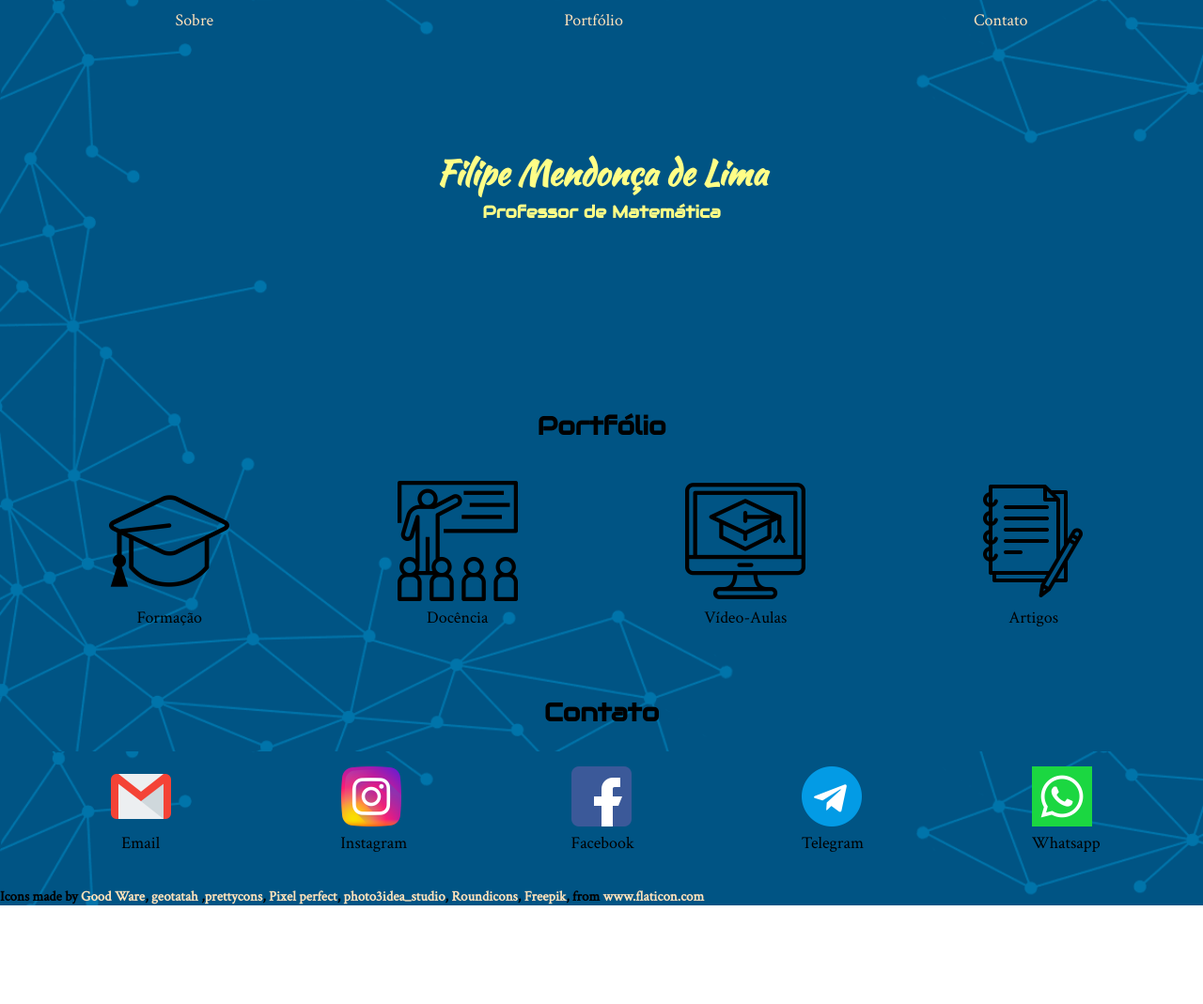
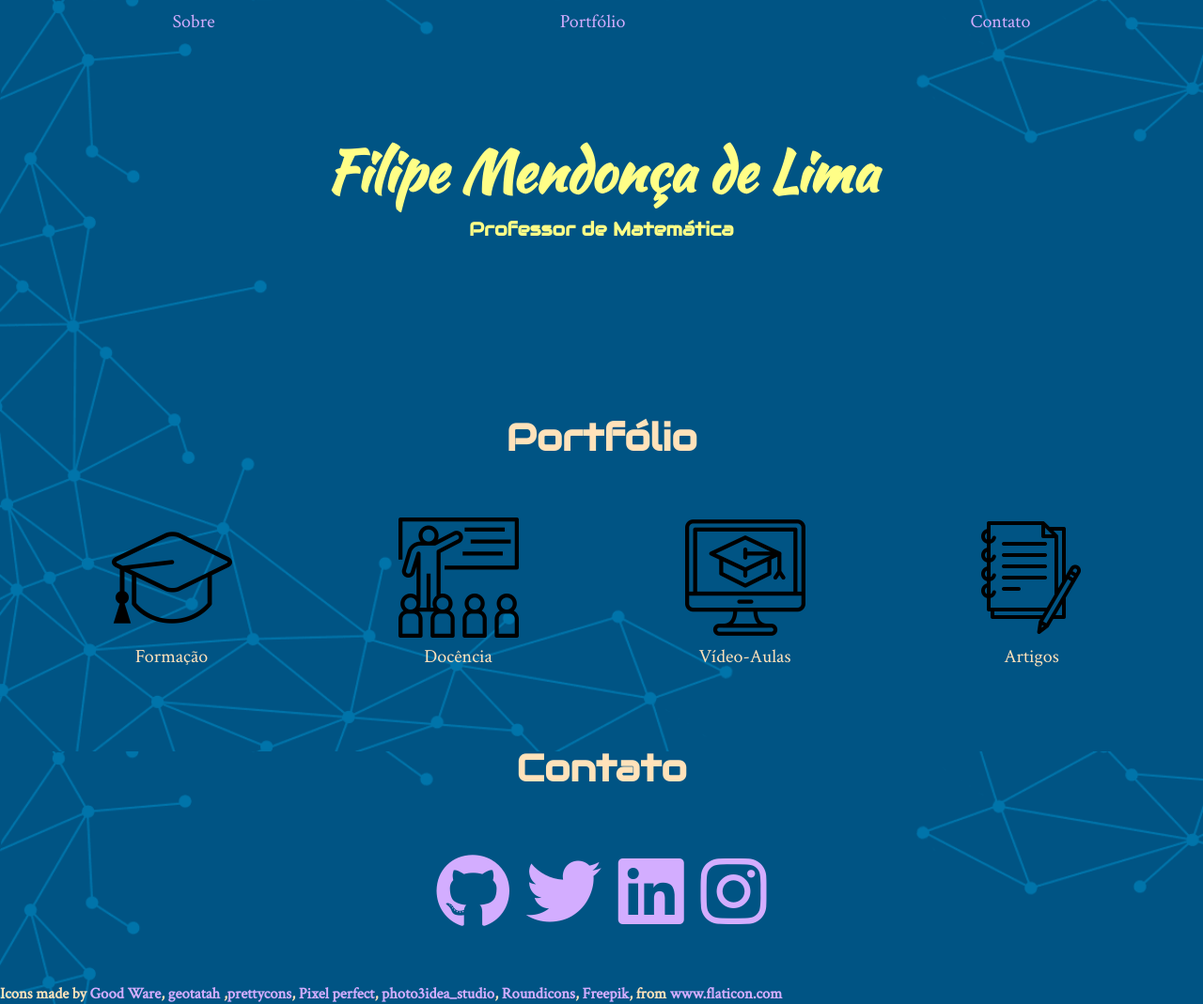
Before and after one commit to FilipeLima/pessoal, a plain HTML site: page index.htm in a window 1280 px wide. Shown: the whole page at 94% size. Before the commit the page ends 964 px from the top, so only its background shows below. Drawn offline with Linux system fonts and the light colour scheme; some icons are missing.

Commit message:
Versão 5
Ícones de contato mudados, título com animação, figuras de portfólio com animação e links consertados.

```diff
--- a/css/estilos.css
+++ b/css/estilos.css
@@ -16,7 +16,8 @@ body {
   background-image: url(bg-azul.gif);
   font-family: 'Crimson Text', serif;
   background-size:auto 100vh;
-  font-size:10px;
+  font-size:12px;
+  color:#FFE2BA;
   height:100vh;
 }
 
@@ -31,6 +32,14 @@ body {
     font-size:18px;
   }
 }
+
+/* breakpoint */
+@media (min-width: 1200px) {
+  body {
+    font-size: 20px;
+  }
+}
+
 header{
   height:50vh;
   display:flex;
@@ -38,10 +47,11 @@ header{
   align-items: center;
 }
 .menu{
-  //background-color:white;
+  //background-color:#FFE2BA;
   position: fixed;
   width:100vw;
   top:0;
+  z-index: 1;
 }
 .menu li{
   list-style:none;
@@ -54,34 +64,65 @@ header{
 .menu a{
   display:block;
   padding:10px 20px;
+  transition: color 1s;
 }
+
+.menu a:active,
+.menu a:hover {
+  //background-color:#D3ADFF;
+  color: white;
+}
+
 a{
-  color:#FFE2BA;
+  color:#D3ADFF;
   text-decoration:none;
 }
+
 a:hover{
   text-decoration:underline;
 }
 
-.site-subtitle,
+.titulo {
+  transform: scale(0.2) translateY(50vh);
+  opacity: 0;
+  animation: 3s ease 1s animacaoTitulo forwards;
+}
+
+@keyframes animacaoTitulo {
+  from {
+    transform: scale(0.2) translateY(50vh);
+    opacity: 0;
+  }
+  to {
+    transform: scale(1) translateY(0);
+    opacity: 1;
+  }
+}
+
 .site-title{
   color:#FFFE87;
   text-align:center;
   font-family: 'Kaushan Script', cursive;
-  font-size:2em;
+  font-size:3em;
 }
 .site-subtitle{
+  color:#FFFE87;
+  text-align:center;
   font-family: 'Audiowide', cursive;
   font-size:1em;
   line-height: 1.8em;
 }
+.contato,
 .portfolio{
   padding:2em;
   text-align: center;
+  //min-height:100vh;
 }
+.contato h2,
 .portfolio h2{
   font-family: 'Audiowide', cursive;
   margin-bottom: 1.5em;
+  font-size:2em;
 }
 
 .portfolio .grid{
@@ -101,28 +142,27 @@ a:hover{
     justify-content: space-around;
   }
 }
+.portfolio figure,
+.contato figure {
+  text-align: center;
+}
+
 .img-portfolio{
   width: 128px;
   height: 128px;
   object-fit: contain;
+  transition: transform 500ms;
 }
 
 .img-portfolio:hover{
-  width: 145px;
-  height: 145px;
-  object-fit: contain;
+  //width: 145px;
+  //height: 145px;
+  //object-fit: contain;
+  transform: scale(1.2) rotate(-4deg);
 }
 
-.contato{
-  padding:2em;
-  text-align: center;
-}
-.contato h2{
-  font-family: 'Audiowide', cursive;
-  margin-bottom: 1.5em;
-}
 
-.contato .grid{
+/*.contato .grid{
   display:grid;
   gap:1em;
   align-content:center;
@@ -143,15 +183,18 @@ a:hover{
     grid-template-columns:repeat(5,65px);
     justify-content: space-around;
   }
-}
-.img-contato{
-  width: 64px;
-  height: 64px;
-  object-fit: contain;
+} */
+.contato .icons {
+  text-align: center;
 }
 
-.img-contato:hover{
-  width: 80px;
-  height: 80px;
-  object-fit: contain;
+.contato a {
+  font-size: 4em;
+  transition: text-shadow 500ms;
 }
+
+.contato a:active,
+.contato a:hover  {
+  text-decoration: none;
+  text-shadow: 0px 0px 15px rgba(255,255,255,.5);
+}
--- a/index.htm
+++ b/index.htm
@@ -6,23 +6,26 @@
     <title>Filipe Mendonça de Lima</title>
     <link rel="stylesheet" href="css/estilos.css">
     <link href="https://fonts.googleapis.com/css2?family=Audiowide&family=Crimson+Text&family=Kaushan+Script&display=swap" rel="stylesheet">
+    <script src="https://kit.fontawesome.com/2f14c7eb7b.js" crossorigin="anonymous"></script>
+    <link rel="stylesheet" href="https://cdn.rawgit.com/jpswalsh/academicons/master/css/academicons.min.css">
+
 </head>
 <body>
     <header>
         <nav class="menu">
           <ul>
             <li><a href="#">Sobre</a></li>
-            <li><a href="#">Portfólio</a></li>
-            <li><a href="#">Contato</a></li>
+            <li><a href="#portfolio">Portfólio</a></li>
+            <li><a href="#contato">Contato</a></li>
           </ul>
         </nav>
-        <div>
+        <div class='titulo'>
         <h1 class="site-title">Filipe Mendonça de Lima</h1>
         <h2 class="site-subtitle">Professor de Matemática</h2>
         </div>
 
       </header>
-        <section class="portfolio">
+        <section class="portfolio" id='portfolio'>
           <h2>Portfólio</h2>
           <div class="grid">
           <figure>
@@ -43,29 +46,30 @@
           </figure>
         </div>
         </section>
-        <section class="contato">
+
+        <section class="contato" id='contato'>
           <h2>Contato</h2>
-          <div class="grid">
-          <figure>
-            <img class='img-contato' src='./img/gmail.png' alt='Email'>
-            <figcaption>Email</figcaption>
-          </figure>
-          <figure>
-            <img class='img-contato' src='./img/004-instagram-1.png' alt='Instagram'>
-            <figcaption>Instagram</figcaption>
-          </figure>
-          <figure>
-            <img class='img-contato' src='./img/006-facebook.png' alt='Facebook'>
-            <figcaption>Facebook</figcaption>
-          </figure>
-          <figure>
-            <img class='img-contato' src='./img/012-telegram.png' alt='Telegram'>
-            <figcaption>Telegram</figcaption>
-          </figure>
-          <figure>
-            <img class='img-contato' src='./img/009-whatsapp.png' alt='Whatsapp'>
-            <figcaption>Whatsapp</figcaption>
-          </figure>
+
+          <div class="grid icons">
+            <a target="_blank" href="https://github.com/FilipeLima">
+              <i class="fab fa-github"></i>
+            </a>
+            <a target="_blank" href="https://twitter.com/lipeml">
+              <i class="fab fa-twitter"></i>
+            </a>
+            <a target="_blank" href="https://www.linkedin.com/in/filipemlima">
+              <i class="fab fa-linkedin"></i>
+            </a>
+            <a target="_blank" href="https://instagram.com/filipemlima">
+              <i class="fab fa-instagram"></i>
+            </a>
+            <a target="_blank" href="http://lattes.cnpq.br/3409397956357592">
+              <i class="ai ai-lattes"></i>
+            </a>
+            <a target="_blank" href="https://orcid.org/0000-0002-8748-7688">
+              <i class="ai ai-orcid"></i>
+            </a>
+
         </div>
         </section>
         <h5>
```
